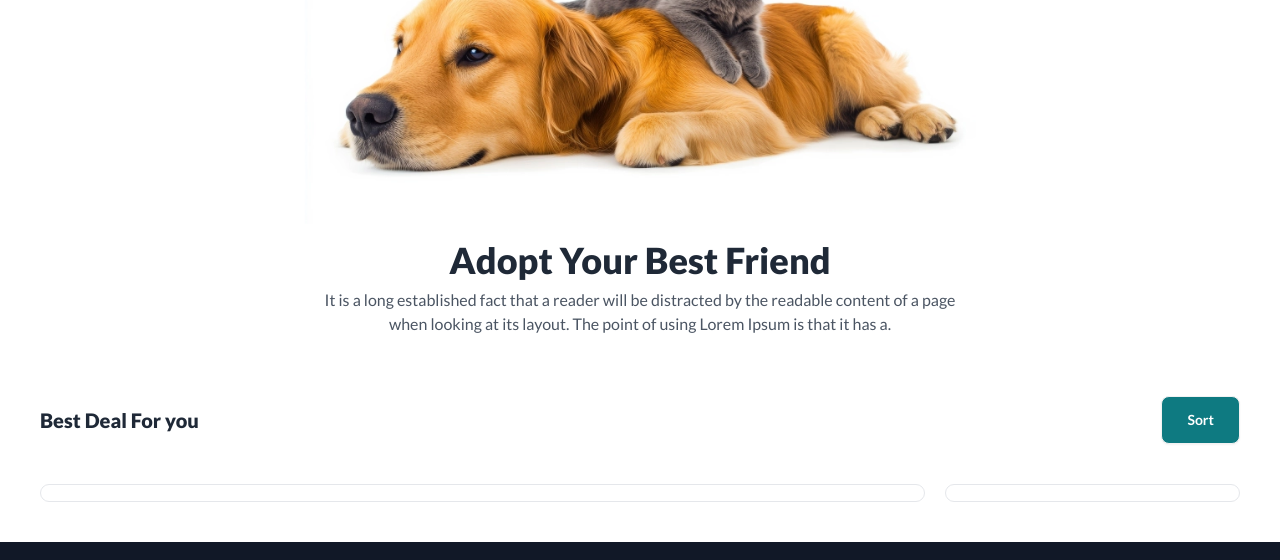
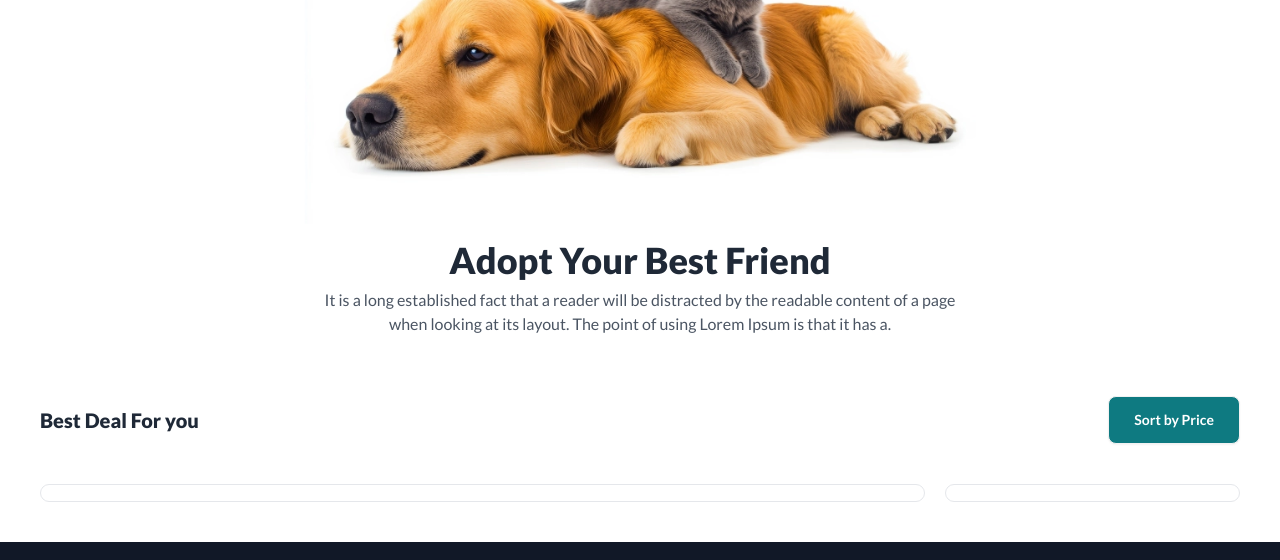
Before and after one commit to momin096/BRESET9A6-pet-adoption, a plain HTML site: page index.html in a window 1280 px wide. Shown: the part 528-1088 px from the top of the page. Drawn offline with nearby package versions, Linux system fonts and the light colour scheme; no server answers.

Commit message:
adopted button bux fixed

```diff
--- a/index.html
+++ b/index.html
@@ -101,7 +101,7 @@
         </div>
         <section id="best-deal" class="flex justify-between items-center my-10">
             <h2 class="text-xl font-extrabold">Best Deal For you</h2>
-            <button id="sort-by-price" class="btn pet-btn-primary hover:text-gray-800">Sort</button>
+            <button id="sort-by-price" class="btn pet-btn-primary hover:text-gray-800">Sort by Price</button>
         </section>
 
 
--- a/scripts/index.js
+++ b/scripts/index.js
@@ -60,7 +60,7 @@
         const priceB = b.price ? parseFloat(b.price) : Infinity;
         return priceB - priceA; // Ascending order
     });
-    console.log(sortedPets);
+
     displayAllPets(sortedPets);
 }
 
```
